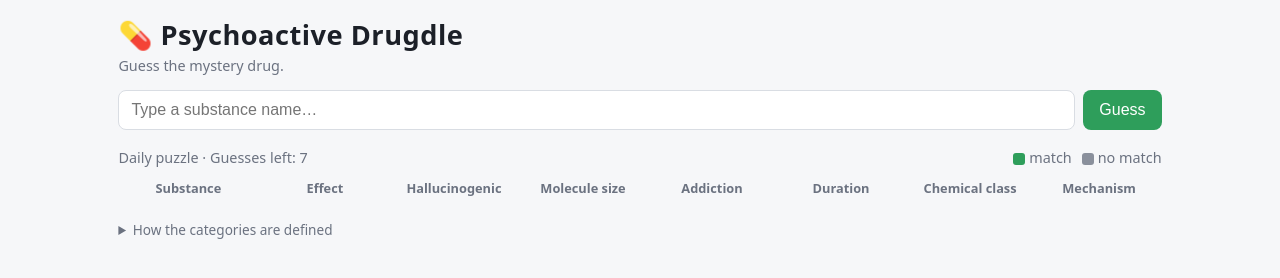
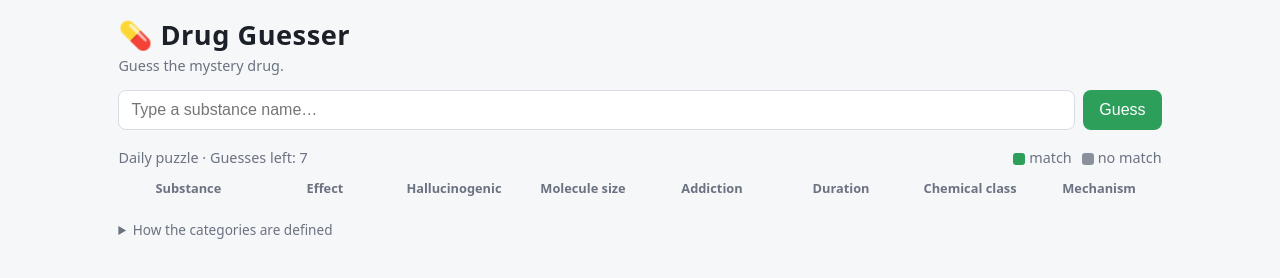
Before and after one commit to LukeBallinger0/PsychoactiveDrugdle, a plain HTML site: page index.html in a window 1280 px wide. Drawn offline with Linux system fonts and the light colour scheme.

Commit message:
Update index.html

```diff
--- a/index.html
+++ b/index.html
@@ -1,7 +1,7 @@
 <!DOCTYPE html>
 <html lang="en"><head><meta charset="utf-8">
 <meta name="viewport" content="width=device-width, initial-scale=1, viewport-fit=cover">
-<title>Psychoactive Drugdle – Guess the mystery drug.</title>
+<title>Drug Guesser – Guess the mystery drug.</title>
 <style>
 :root{--bg:#f6f7f9;--fg:#1c2028;--card:#fff;--mut:#6b7280;--ok:#2e9e5b;--no:#8a909c;--bd:#d9dde3;box-sizing:border-box;padding-top:env(safe-area-inset-top,0px);padding-bottom:env(safe-area-inset-bottom,0px)}
 @media(prefers-color-scheme:dark){:root:not([data-theme="light"]){--bg:#14171d;--fg:#e8eaee;--card:#1d222b;--mut:#9aa1ad;--ok:#2f8f58;--no:#444b57;--bd:#2c323d}}
@@ -54,7 +54,7 @@ h1{font-size:1.4rem}
 .row>div.n small{display:none}
 }
 </style></head><body><main>
-<h1>💊 Psychoactive Drugdle</h1>
+<h1>💊 Drug Guesser</h1>
 <div class="sub">Guess the mystery drug.</div>
 <div class="bar"><input id="in" placeholder="Type a substance name…" autocomplete="off" autocapitalize="off" spellcheck="false"><button id="go">Guess</button><button class="alt" id="new">Play again</button></div>
 <div id="sug"></div>
```
